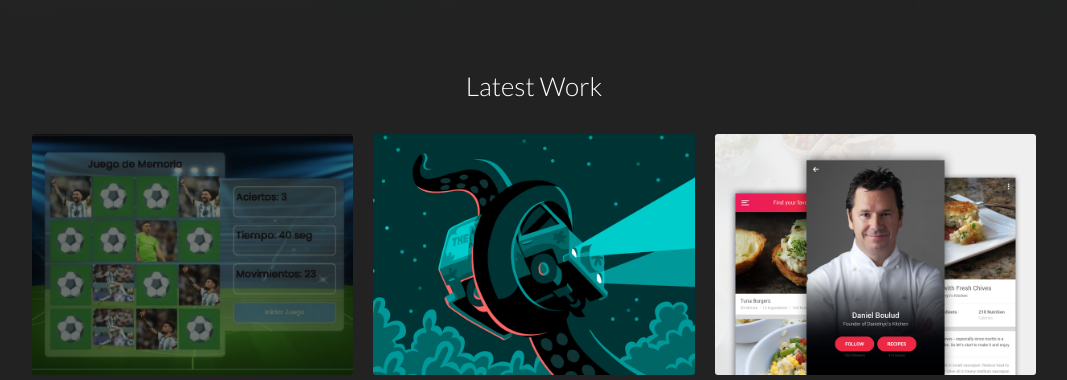
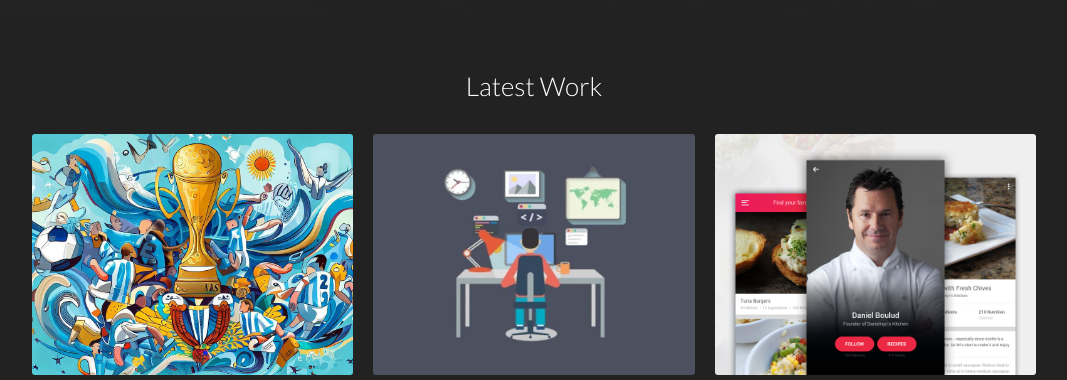
Before and after one commit to Franco-Roldan/porfolio, a plain HTML site: page index.html in a window 1280 px wide. Shown: the part 780-1160 px from the top of the page, without its empty margins (106-1173 px from the left). Drawn offline with nearby package versions, Linux system fonts and the light colour scheme.

Commit message:
commit_v3

```diff
--- a/index.html
+++ b/index.html
@@ -47,10 +47,10 @@
                 <div class="content_list">
 
                     <div class="content_item">
-                        <a href="#" class="link_proyect"><img class="img_proyect" src="img/memo_2.png" alt="100"></a>
+                        <a href="https://franco-roldan.github.io/memo_arg/" target="_blank" class="link_proyect"><img class="img_proyect" src="img/proyect_memo.jpg" alt="100"></a>
                     </div>
                     <div class="content_item">
-                        <a href="#" class="link_proyect"><img class="img_proyect" src="img/img_ejemplo2.jpg" alt="100"></a>
+                        <a href="https://todoapp-production-b85a.up.railway.app/auth/home" class="link_proyect"><img class="img_proyect" src="img/todo_App.jpg" alt="100"></a>
                     </div>
                     <div class="content_item">
                         <a href="#" class="link_proyect"><img class="img_proyect" src="img/img_ejemplo1.png" alt="100"></a>
```
Also changed, not shown: img/cielo.jpg (added), img/port_memo.jpg (added), img/proyect_memo.jpg (added), img/todo_App.jpg (added).
